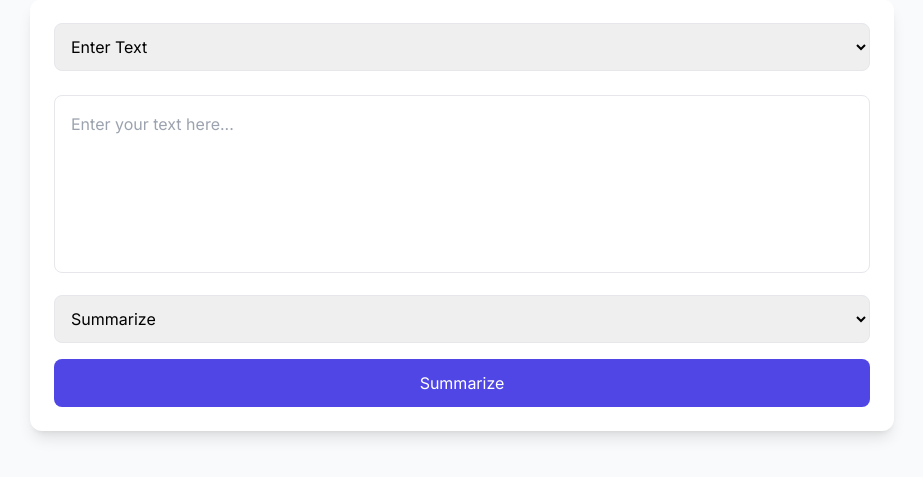
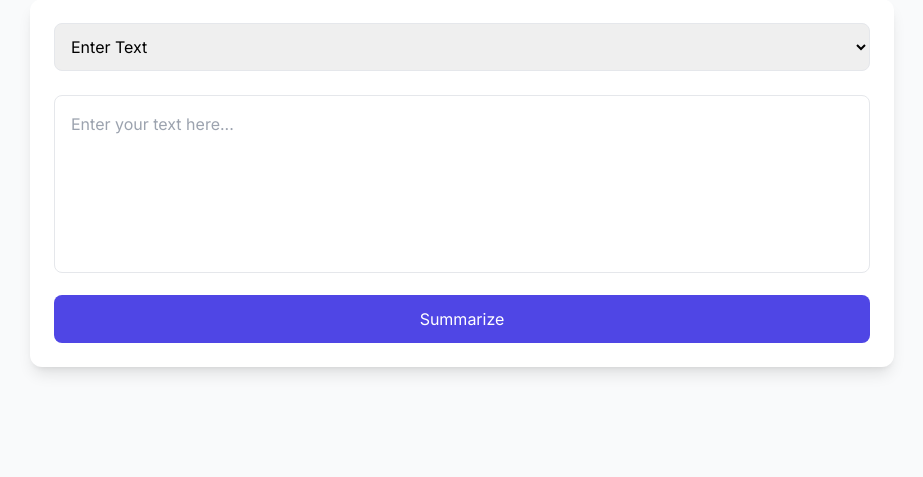
Before and after one commit to alonso510/capstone, a Flask app: page / in a window 1280 px wide. Shown: the part 105-582 px from the top of the page, without its empty margins (178-1101 px from the left). Run offline with Flask 3, Linux system fonts and the light colour scheme; some libraries are stand-ins or nearby versions.

Commit message:
removed summary length options

```diff
--- a/templates/index.html
+++ b/templates/index.html
@@ -59,11 +59,7 @@
                 </div>
 
                 <!-- Summary Length Selection -->
-                <div class="mb-4">
-                    <select id="summaryLength" class="w-full p-3 rounded-lg border dark:bg-gray-700 dark:border-gray-600 dark:text-white">
-                        <option value="medium" selected>Summarize</option>
-                    </select>
-                </div>
+
 
                 <button id="summarizeBtn" class="w-full bg-indigo-600 text-white p-3 rounded-lg hover:bg-indigo-700 transition-colors duration-200">
                     Summarize
@@ -197,7 +193,7 @@ document.getElementById('summarizeBtn').addEventListener('click', async () => {
 
         try {
             const formData = new FormData();
-        formData.append('length', document.getElementById('summaryLength').value); // Add this line
+            formData.append('length', 'medium'); // Keep this line with default value
 
             if (document.getElementById('inputType').value === 'pdf') {
                 const pdfFile = document.getElementById('pdf').files[0];
```
Lines whose indentation alone changed are shown as unchanged.
